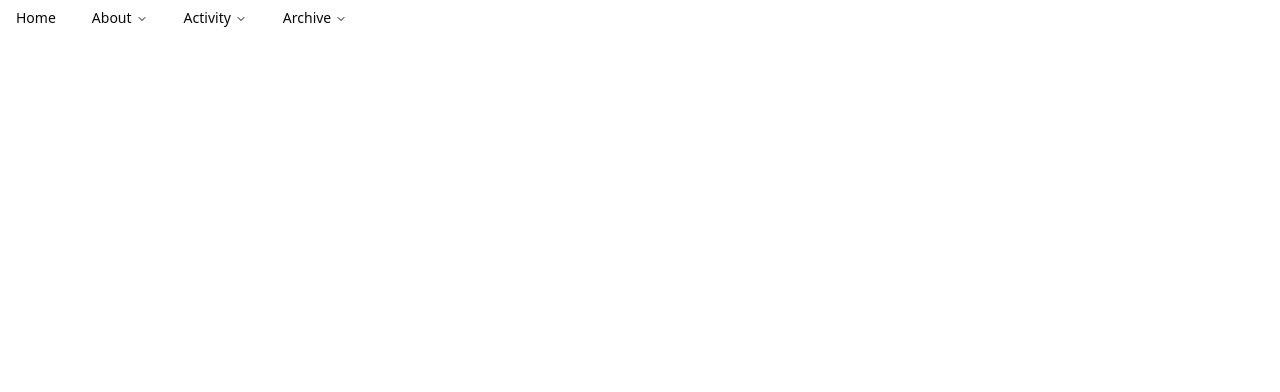
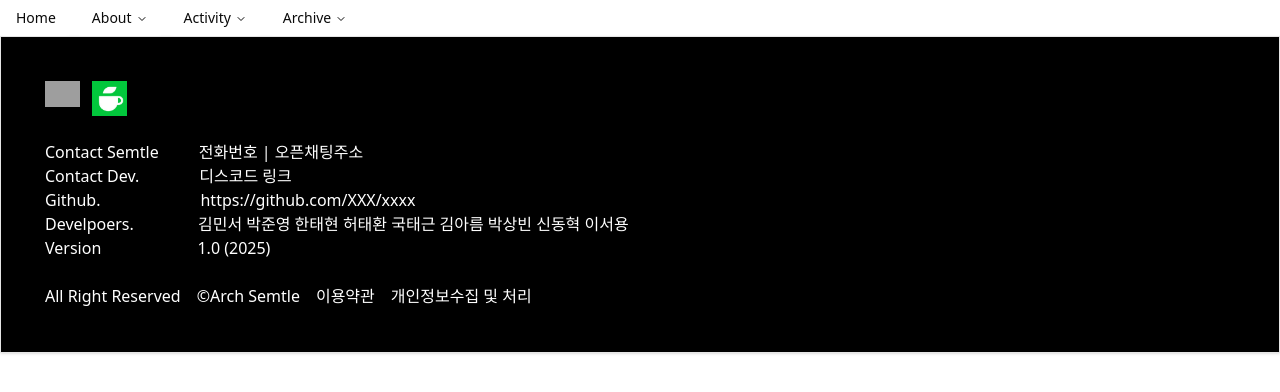
Before and after one commit to Lab-Semtle/Semtle-Web-Client, a Next.js app: page / in a window 1280 px wide. Shown: the top 392 px of the page. Built offline with nearby package versions, Linux system fonts and the light colour scheme; grey boxes are pictures that could not be loaded.

Commit message:
Refactor: AlertCard 컴포넌트 수정 AlertCard 컴포넌트 type Props 구조 수정(#1-fix)

```diff
--- a/src/app/page.tsx
+++ b/src/app/page.tsx
@@ -1,11 +1,11 @@
 //import Image from 'next/image';
 import NavigationBar from '@/components/Navigation';
-//import Footer from '@/components/Footer';
+import Footer from '@/components/Footer';
 export default function Home() {
   return (
     <main>
       <NavigationBar />
-      {/*<Footer />*/}
+      <Footer />
     </main>
   );
 }
--- a/src/components/AlertCard.tsx
+++ b/src/components/AlertCard.tsx
@@ -11,12 +11,12 @@ import {
   AlertDialogTitle,
   AlertDialogTrigger,
 } from '@/components/ui/alert-dialog';
-interface AlertCardProps {
+type AlertCardProps = {
   TriggerText: string;
   TitleText: string;
   DescriptionText: string;
   ActionText: string;
-}
+};
 const AlertCard: React.FC<AlertCardProps> = ({
   TriggerText,
   TitleText,
```
